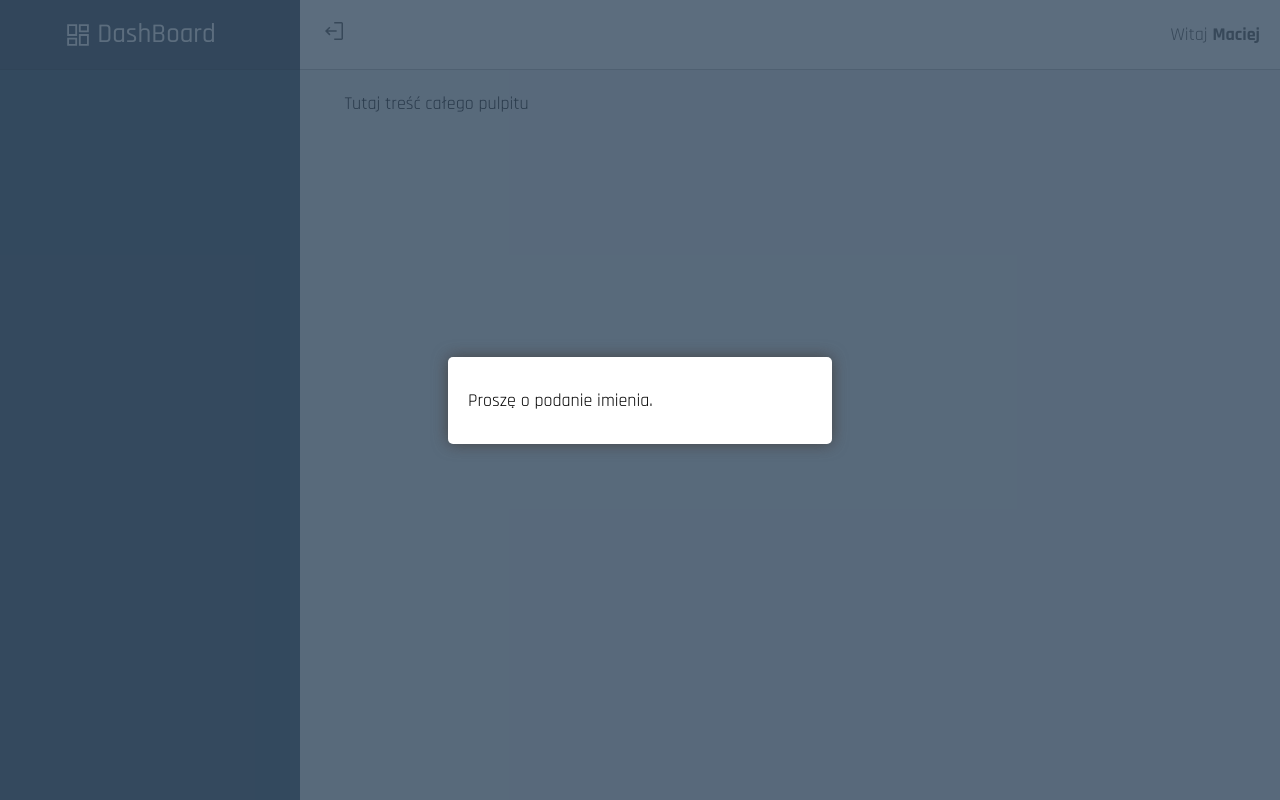
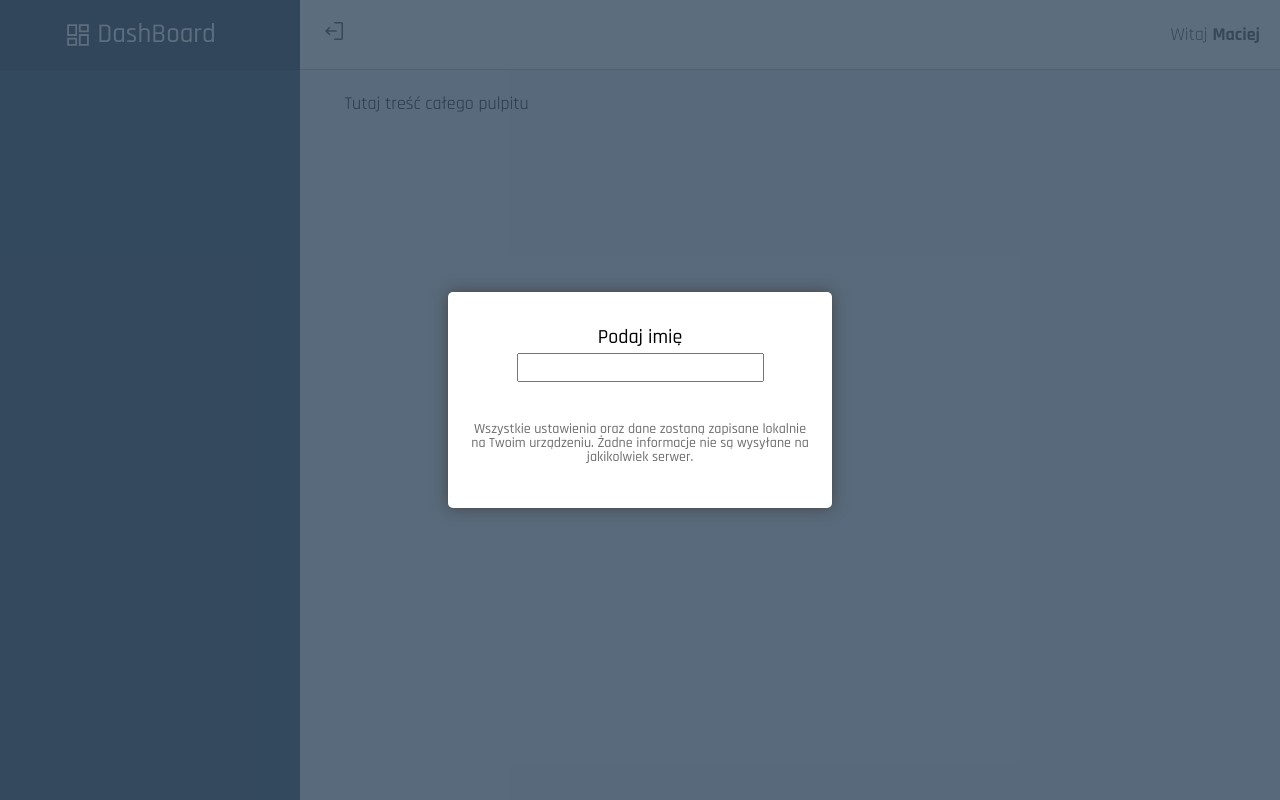
Before and after one commit to Maciej86/dashboard, a React (Create React App) app: page / in a window 1280 px wide. Built offline with nearby package versions, Linux system fonts and the light colour scheme.

Commit message:
Basic styled component Name

```diff
--- a/src/core/theme.ts
+++ b/src/core/theme.ts
@@ -6,6 +6,7 @@ const color = {
   pickledBluewood_300: "rgb(35, 51, 66)",
   gray_100: "rgb(235, 237, 239)",
   gray_400: "rgb(189, 189, 189)",
+  gray_600: "rgb(109, 109, 109)",
   gray_900: "rgb(69, 69, 69)",
 };
 
@@ -34,6 +35,7 @@ export const themeDefault = {
     borderBotomLogo: color.pickledBluewood_300,
     colorText: color.gray_900,
     colorTextLogo: color.white,
+    colorTextDescription: color.gray_600,
     boxShadow: color.gray_900,
   },
   size: {
--- a/src/features/Name/index.tsx
+++ b/src/features/Name/index.tsx
@@ -1,9 +1,16 @@
-import { Wrapper, Window } from "./styled";
+import { Wrapper, Window, Title, Description } from "./styled";
 
 export const Name = () => {
   return (
     <Wrapper>
-      <Window>Proszę o podanie imienia.</Window>
+      <Window>
+        <Title>Podaj imię</Title>
+        <input type="text" />
+        <Description>
+          Wszystkie ustawienia oraz dane zostaną zapisane lokalnie na Twoim
+          urządzeniu. Żadne informacje nie są wysyłane na jakikolwiek serwer.
+        </Description>
+      </Window>
     </Wrapper>
   );
 };
--- a/src/features/Name/styled.ts
+++ b/src/features/Name/styled.ts
@@ -16,5 +16,21 @@ export const Window = styled.div`
   padding: 30px 20px;
   background: ${({ theme }) => theme.color.backgroundName};
   border-radius: 5px;
+  font-size: 20px;
+  font-weight: 500;
+  text-align: center;
   box-shadow: 0 0 15px ${({ theme }) => theme.color.boxShadow};
 `;
+
+export const Title = styled.p`
+  margin: 0;
+  font-size: 20px;
+  font-weight: 500;
+`;
+
+export const Description = styled.p`
+  margin-top: 40px;
+  font-size: 14px;
+  line-height: 1;
+  color: ${({ theme }) => theme.color.colorTextDescription};
+`;
```
